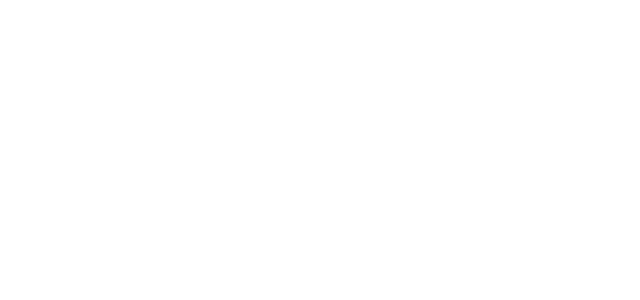
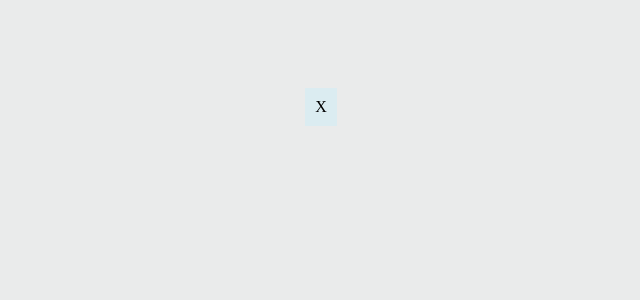
Before and after one commit to adiyakoby/WeatherApp, a React (Vite) app in the folder frontend/: page / in a window 1280 px wide. Shown: the top 300 px of the page, without its empty margins (319-959 px from the left). Built offline with nearby package versions, Linux system fonts and the light colour scheme.

Commit message:
added styling

```diff
--- a/frontend/src/App.css
+++ b/frontend/src/App.css
@@ -1,6 +1,14 @@
 .flex-container {
   display: flex;
   justify-content: center;
-  align-items: center;
-  align-content: center;
 }
+
+:root {
+  background-color: rgba(174, 177, 179, 0.253);
+  padding: 50px;
+}
+.weatherFrame {
+  background-color: rgba(189, 237, 252, 0.349);
+  padding: 10px;
+  margin: 30px;
+}
--- a/frontend/src/App.jsx
+++ b/frontend/src/App.jsx
@@ -1,10 +1,17 @@
 import './App.css'
+import WeatherBox from './Components/WeatherBox'
 
 function App() {
 
   return (
+
     <div className='flex-container'>
 
+      <div className="weatherFrame">
+        <aside>
+          <WeatherBox/>
+        </aside>
+      </div>
     </div>
   )
 }
--- /dev/null
+++ b/frontend/src/Components/WeatherBox.tsx
@@ -0,0 +1,16 @@
+import React from "react";
+
+
+const WeatherBox = () => {
+    return(
+        <>
+            <div className='weather-comp'>
+                X
+            </div>
+        </>
+    );
+
+};
+
+
+export default WeatherBox;
```
